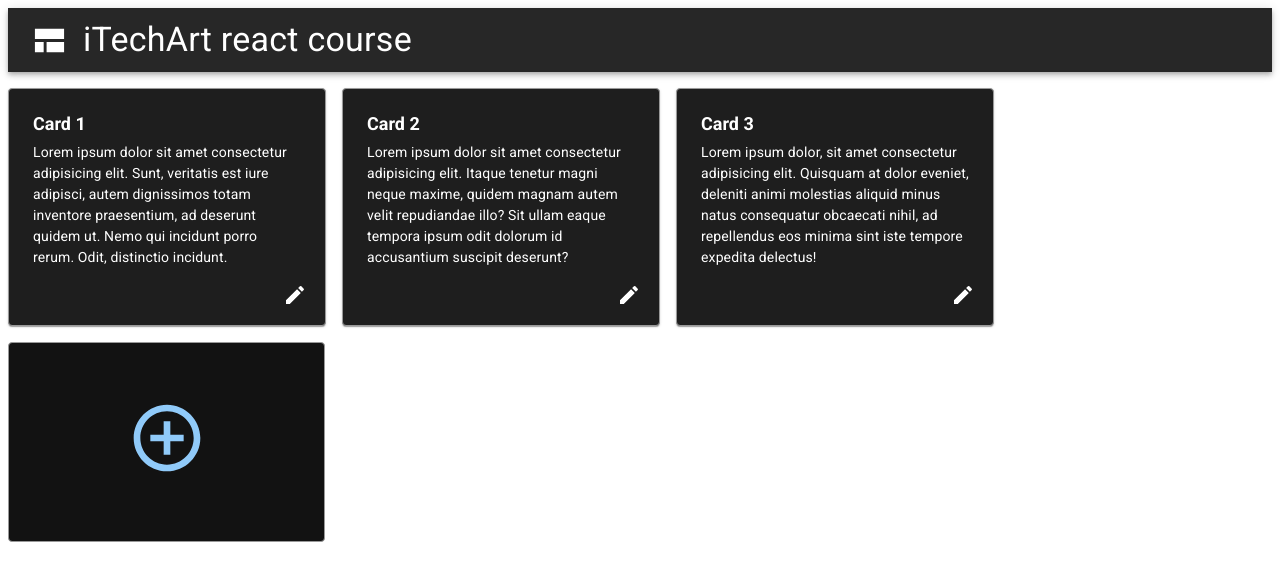
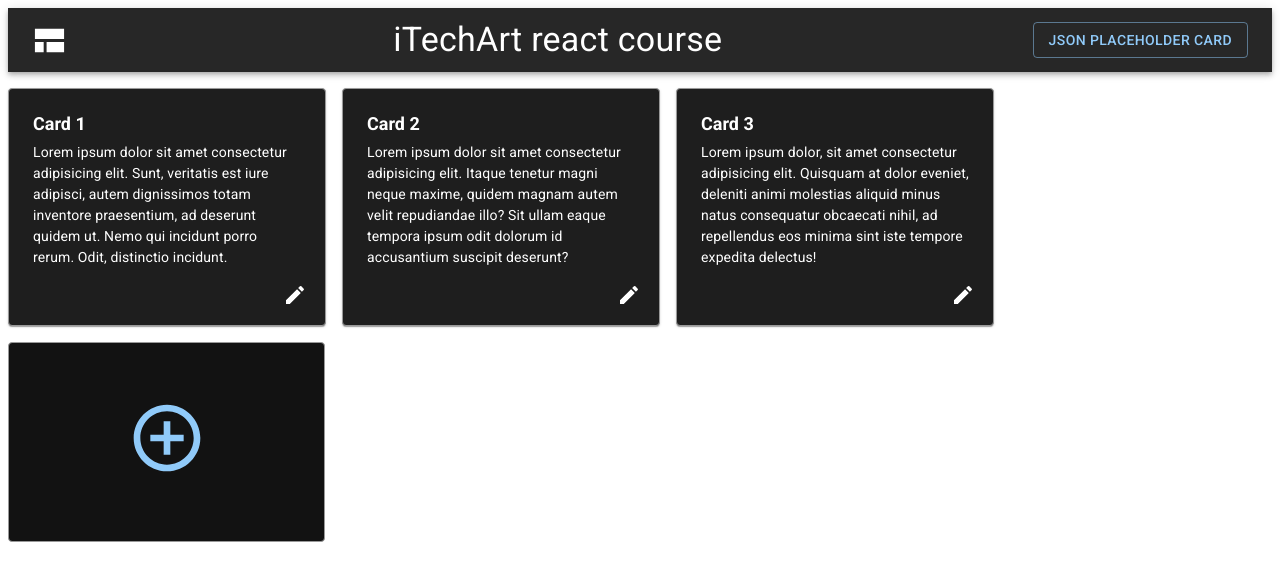
Before and after one commit to nikita-resh/itechart-react-course, a React (Create React App) app: page / in a window 1280 px wide. Shown: the top 580 px of the page. Built offline with nearby package versions, Linux system fonts and the light colour scheme.

Commit message:
feat: add opportunity to add a card from JSON Placeholder

```diff
--- a/package.json
+++ b/package.json
@@ -7,6 +7,7 @@
     "@emotion/styled": "^11.3.0",
     "@mui/icons-material": "^5.0.4",
     "@mui/material": "^5.0.4",
+    "axios": "^0.24.0",
     "node-sass": "^4.14.1",
     "react": "^17.0.2",
     "react-dom": "^17.0.2",
--- a/src/App.js
+++ b/src/App.js
@@ -50,7 +50,7 @@ const App = () => {
 
   return (
     <ThemeProvider theme={theme}>
-      <Header />
+      <Header cardList={cardList} setCardList={setCardList} />
       <Cards
         cardList={cardList}
         editMode={handleClickOpen(setIsEditModeOpen)}
--- /dev/null
+++ b/src/axios/axios.js
@@ -0,0 +1,5 @@
+import axios from "axios";
+
+export default axios.create({
+  baseURL: "https://jsonplaceholder.typicode.com",
+});
--- a/src/components/Header/Header.js
+++ b/src/components/Header/Header.js
@@ -1,17 +1,29 @@
 import React from "react";
-import { AppBar, Toolbar, Typography } from "@mui/material";
+import { v4 as uuidv4 } from "uuid";
+import axios from "../../axios/axios";
+import { AppBar, Toolbar, Typography, Button } from "@mui/material";
 import ViewComfyIcon from "@mui/icons-material/ViewComfy";
 
 const iconStyles = { mr: 2 };
 
-const Header = () => {
+const Header = ({ cardList, setCardList }) => {
+  const handleAdd = async () => {
+    const randNum = Math.ceil(Math.random() * 100);
+    const { data: card } = await axios.get(`/posts/${randNum}`);
+    const { title, body: text } = card;
+    setCardList([...cardList, { id: uuidv4(), title, text }]);
+  };
   return (
     <AppBar position="relative">
-      <Toolbar>
+      <Toolbar
+        sx={{ display: "flex", justifyContent: "space-between" }}
+        onClick={() => handleAdd()}
+      >
         <ViewComfyIcon fontSize="large" sx={iconStyles} />
         <Typography variant="h4" component="h1">
           iTechArt react course
         </Typography>
+        <Button variant="outlined">JSON Placeholder card</Button>
       </Toolbar>
     </AppBar>
   );
```
Also changed, not shown: 1 other file (tests, documents, lock files or other folders).
